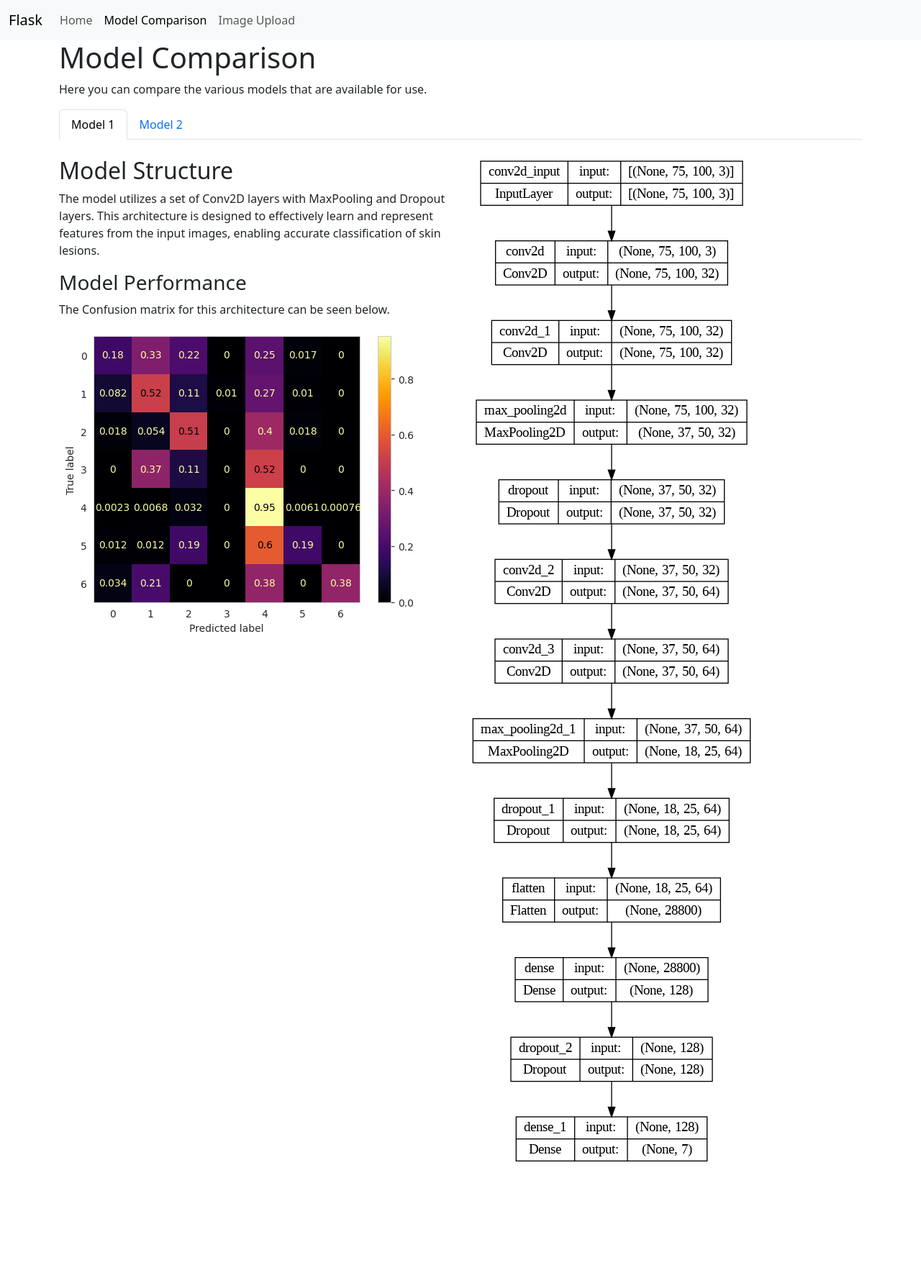
After one commit to maxcollins457/SkinCancerApp, a Flask app: page /model-comparison in a window 1280 px wide. The commit adds this page. Shown: the whole page at 72% size. Run offline with Flask 3, Linux system fonts and the light colour scheme; some libraries are stand-ins or nearby versions.

Commit message:
Added model comparison page

```diff
--- a/app/__init__.py
+++ b/app/__init__.py
@@ -2,6 +2,7 @@ from flask import Flask
 
 from app.views.home import home_bp
 from app.views.file_upload import upload_bp
+from app.views.comparison import comparison_bp
 
 # Set up the flask app
 app = Flask(__name__)
@@ -9,3 +10,4 @@ app.secret_key = 'your_secret_key_here'
 
 app.register_blueprint(home_bp)
 app.register_blueprint(upload_bp)
+app.register_blueprint(comparison_bp)
--- a/app/templates/base-template.html
+++ b/app/templates/base-template.html
@@ -28,10 +28,13 @@
       <div class="collapse navbar-collapse" id="navbarNav">
         <ul class="navbar-nav">
           <li class="nav-item">
-            <a class="nav-link active" aria-current="page" href="/">Home</a>
+            <a class="nav-link {{ 'active' if request.path == '/' else '' }}" aria-current="page" href="/">Home</a>
           </li>
           <li class="nav-item">
-            <a class="nav-link" href="/upload">Image Upload</a>
+            <a class="nav-link {{ 'active' if request.path == '/model-comparison' else '' }}" href="/model-comparison">Model Comparison</a>
+          </li>
+          <li class="nav-item">
+            <a class="nav-link {{ 'active' if request.path == '/upload' else '' }}" href="/upload">Image Upload</a>
           </li>
         </ul>
       </div>
@@ -54,6 +57,8 @@
     integrity="sha384-I7E8VVD/ismYTF4hNIPjVp/Zjvgyol6VFvRkX/vR+Vc4jQkC+hVqc2pM8ODewa9r"
     crossorigin="anonymous"></script>
   <script src="https://cdn.jsdelivr.net/npm/chart.js"></script>
+  <script src="https://code.jquery.com/jquery-3.5.1.slim.min.js"></script>
+  <script src="https://maxcdn.bootstrapcdn.com/bootstrap/4.5.2/js/bootstrap.min.js"></script>
   <script src="{{ url_for('static', filename='js/app.js') }}"></script>
 
 </body>
--- a/app/templates/index.html
+++ b/app/templates/index.html
@@ -7,6 +7,8 @@
     <div class="row">
         <div class="col">
             <h1>Cancer Classification App</h1>
+            <p>This app helps classify skin lesions for signs of cancer. The model is trained on a dataset of pigmented skin lesions categorized into different types. The goal is to assist in identifying potentially dangerous skin lesions through machine learning.</p>
+            <p>Data Source: <a href="https://www.kaggle.com/datasets/kmader/skin-cancer-mnist-ham10000/" target="_blank">MNIST HAM10000 Dataset on Kaggle</a></p>
         </div>
     </div>
 </div>
--- /dev/null
+++ b/app/templates/model-comparison.html
@@ -0,0 +1,51 @@
+{% extends "base-template.html" %}
+
+{% block title %}Model Comparison{% endblock title %}
+
+{% block main %}
+<div class="container">
+    <h1>Model Comparison</h1>
+    <p>Here you can compare the various models that are available for use.</p>
+    <ul class="nav nav-tabs" id="modelTabs" role="tablist">
+        <li class="nav-item">
+            <a class="nav-link active" id="model1-tab" data-toggle="tab" href="#model1" role="tab"
+                aria-controls="model1" aria-selected="true">Model 1</a>
+        </li>
+        <li class="nav-item">
+            <a class="nav-link" id="model2-tab" data-toggle="tab" href="#model2" role="tab" aria-controls="model2"
+                aria-selected="false">Model 2</a>
+        </li>
+    </ul>
+    <div class="tab-content" id="modelTabsContent">
+        <div class="tab-pane fade show active" id="model1" role="tabpanel" aria-labelledby="model1-tab">
+            <div class="row mt-4">
+                <div class="col">
+                    <h2>Model Structure</h2>
+                    <p>The model utilizes a set of Conv2D layers with MaxPooling and Dropout layers. This architecture
+                        is designed to effectively learn and represent features from the input images, enabling accurate
+                        classification of skin lesions.</p>
+                    <h3>Model Performance</h3>
+                    <p>
+                        The Confusion matrix for this architecture can be seen below.
+                    </p>
+                    <img class="img-fluid" src="{{ url_for('static', filename='img/model1_CM.png') }}"
+                        alt="Confusion matrix for ML model">
+                </div>
+
+                <div class="col">
+                    <img class="img-fluid" src="{{ url_for('static', filename='img/model_plot.png') }}"
+                        alt="Model Plot">
+                </div>
+            </div>
+        </div>
+        <div class="tab-pane fade" id="model2" role="tabpanel" aria-labelledby="model2-tab">
+            <div class="row mt-4">
+                <div class="col">
+                    <h2>Model Structure</h2>
+                    <p>Model 2's description here...</p>
+                </div>
+            </div>
+        </div>
+    </div>
+</div>
+{% endblock main %}
--- a/app/templates/upload.html
+++ b/app/templates/upload.html
@@ -12,5 +12,9 @@
          </div>
          <button type="submit" class="btn btn-primary">Upload</button>
       </form>
+      {% if img_filename %}
+         <p>Last Uploaded Image (after resizing):</p>
+         <img src="{{ url_for('static', filename=img_filename) }}">
+      {% endif %}
    </div>
 {% endblock %}
--- /dev/null
+++ b/app/views/comparison.py
@@ -0,0 +1,7 @@
+from flask import Blueprint, render_template
+
+comparison_bp = Blueprint('comparsion', __name__)
+
+@comparison_bp.route('/model-comparison')
+def model_comparison_page():
+    return render_template('model-comparison.html')
```
Also changed, not shown: app/models.py (+15 -9 lines), app/views/file_upload.py (+11 -4 lines), app/static/img/P1060851.JPG (added), app/static/img/Picture1.png (added), app/static/img/logo.jpg (added), app/static/img/model1_CM.png (added), app/static/img/model_plot.png (added).
